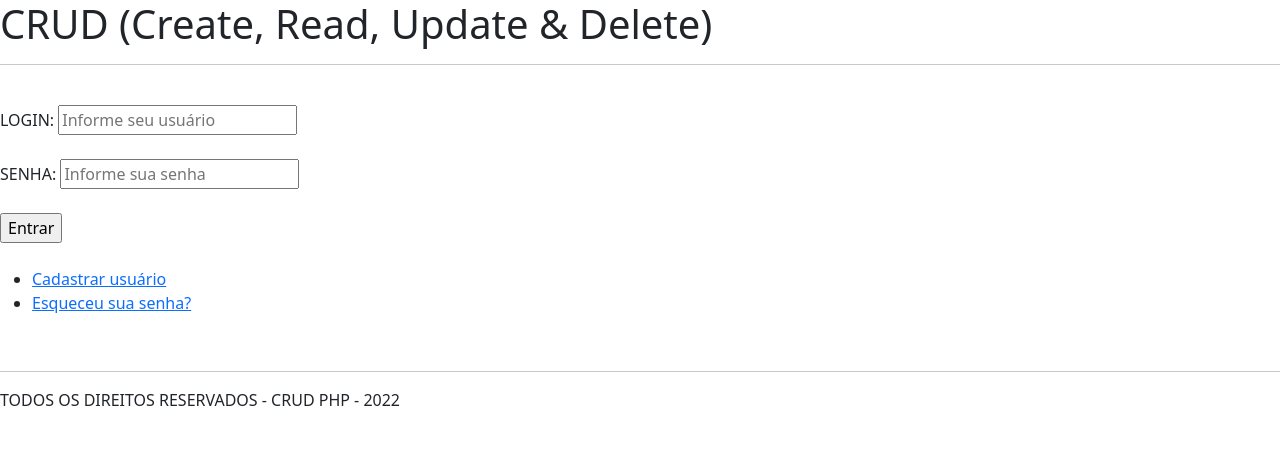
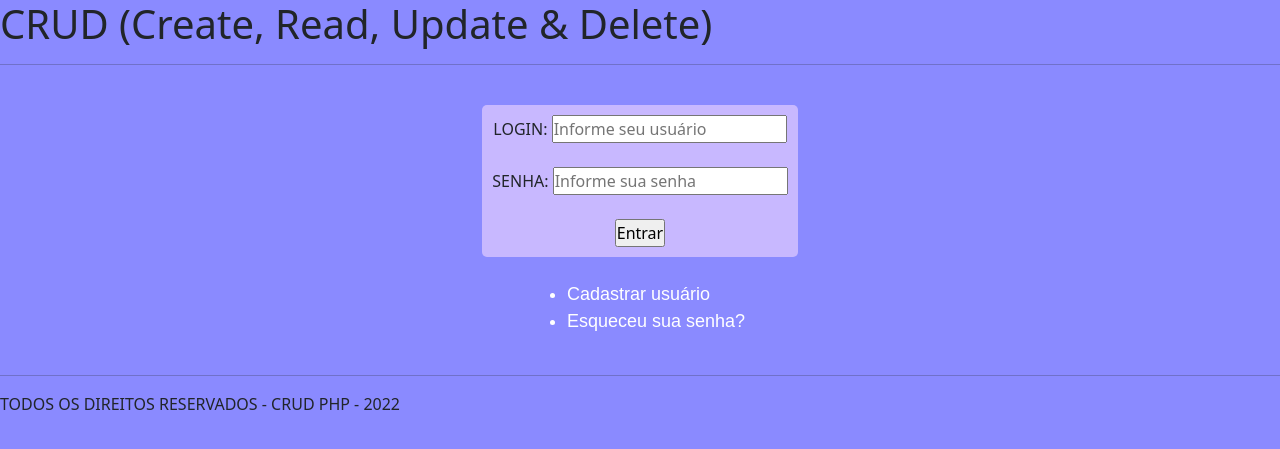
Before and after one commit to zLeoo/crud-umc, a PHP site: page / in a window 1280 px wide. Shown: the top 449 px of the page. Run offline with PHP 8.4, Linux system fonts and the light colour scheme.

Commit message:
Add files via upload

```diff
--- /dev/null
+++ b/css/style.css
@@ -0,0 +1,50 @@
+*{
+  margin: 0;
+  padding: 0;
+  box-sizing: border-box;
+  /* ola so estou fazendo o css nao mexi em nada se quiser apagar depois ok */
+  /* Opa, beleza. Gostei, valeu! */
+}
+
+body{
+    display: flex;
+    margin: auto 0;
+    flex-direction: column;
+    background-color: rgba(0, 0, 255, 0.459);
+}
+
+form>h1{
+    margin: 0 auto;
+    background-color: rgba(226, 204, 255, 0.712);
+    padding: 10px;
+    border-radius: 5px;
+    text-align: center;
+}
+
+form{
+    margin: 0 auto;
+    background-color: rgba(226, 204, 255, 0.712);
+    padding: 10px;
+    border-radius: 5px;
+    text-align: center;
+}
+
+input:hover{
+    transition: 400ms;
+    background-color: rgba(128, 255, 0, 0.452);
+}
+ul{
+    margin: 0 auto;
+    font-family: sans-serif;
+    font-size: 18px;
+    color: white;
+}
+ul>li>a{
+text-decoration: none;
+color: white;
+}
+
+
+a:hover{
+    text-decoration: block;
+}
--- a/painel.php
+++ b/painel.php
@@ -7,7 +7,7 @@
         echo "Você não tem permissão de acesso!";
     } else {
     ?>
-        <h2>Seja bem-vindo, <?php print($usuario['login'])?></h2>
+        <h2>Seja bem-vindo, <?php print($usuario['login'])?>!</h2>
         <p>Você tem perfil de acesso: <?php print($usuario['perfil'])?></p>
 
         <h4>Selecione a opção desejada: </h4>
```
Also changed, not shown: cadastrar-funcionario.php (added, +16 -0 lines), listar-funcionarios-vazio.php (added, +14 -0 lines), listar-funcionarios.php (added, +27 -0 lines).
